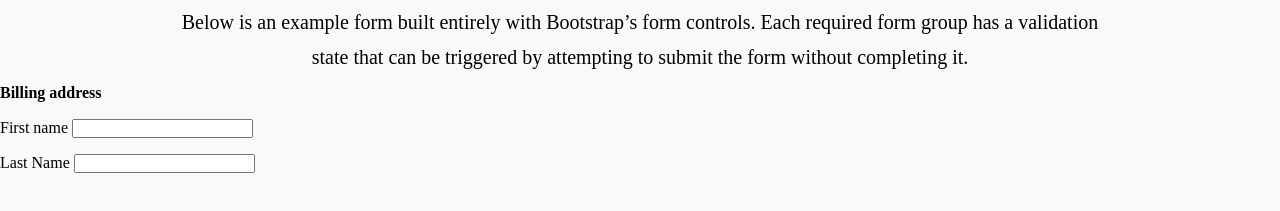
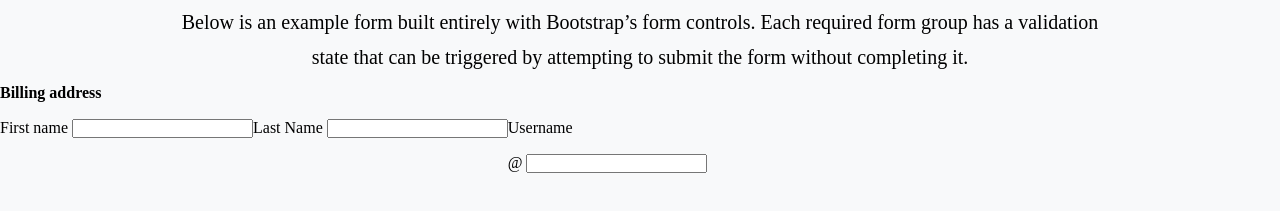
Before and after one commit to MadinaTadjidinova/layout-class-work, a plain HTML site: page index.html in a window 1280 px wide. Shown: the part 107-318 px from the top of the page. Drawn offline with Linux system fonts and the light colour scheme.

Commit message:
Added many cods

```diff
--- a/index.html
+++ b/index.html
@@ -23,7 +23,7 @@
         <div>
             <h4>Billing address</h4>
             <form class="form" action="">
-                <div class="2-card">
+                <div class="card-2">
                     <div class="f-n">
                         <label for="firstName" class="form-label">First name</label>
                         <input type="text" class="form-control" id="form-label">
@@ -33,7 +33,11 @@
                         <input type="text"  class="form-control" id="form-label">
                     </div>
                     <div class="u-n">
-                        <label for="username" class="form-label"></label>
+                        <label for="username" class="form-label">Username</label>
+                        <div class="group-input">
+                            <span class="span">@</span>
+                            <input type="text"  class="form-control" id="form-label">
+                        </div>
                     </div>
                     <div></div>
                     <div></div>
```
